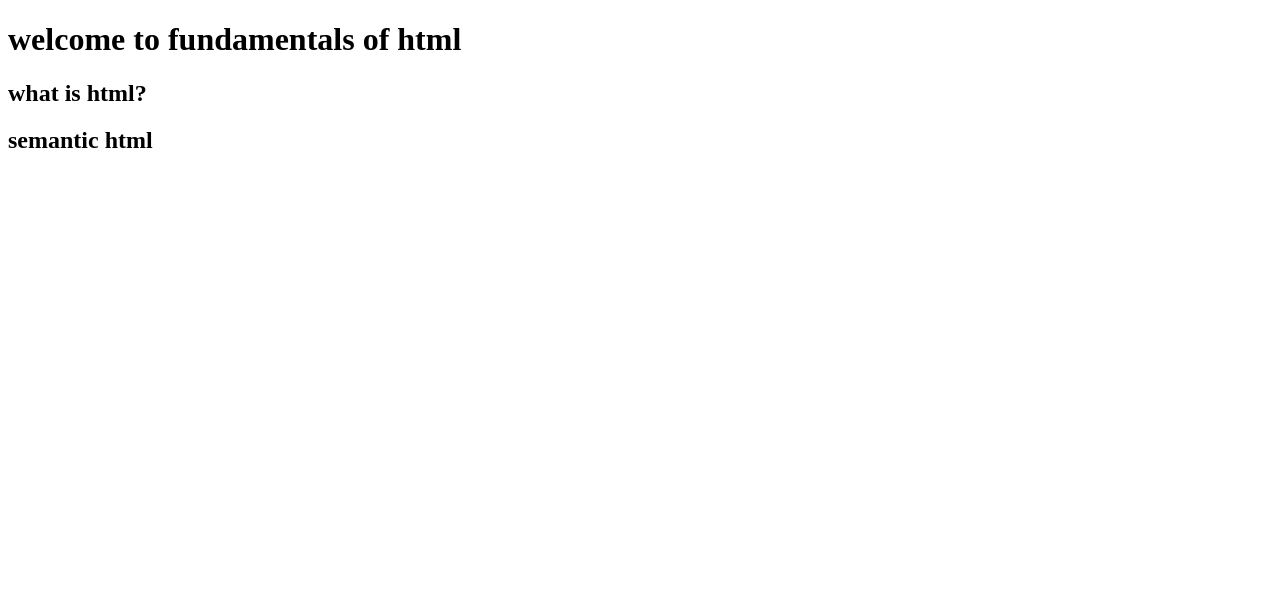
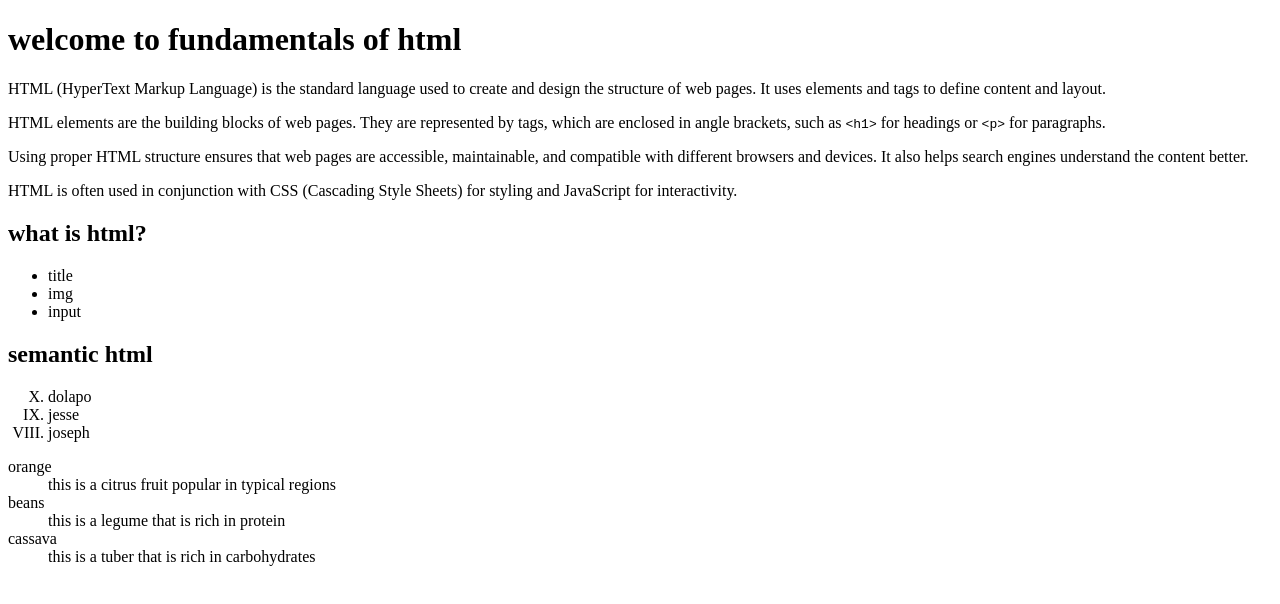
Before and after one commit to coderitec/charlie-01, a plain HTML site: page index.html in a window 1280 px wide. Drawn offline with Linux system fonts and the light colour scheme.

Commit message:
feat: explain different types of lists

```diff
--- a/index.html
+++ b/index.html
@@ -7,12 +7,40 @@
 </head>
 <body>
     <h1>welcome to <span>fundamentals</span> of html</h1>
+    <p>HTML (HyperText Markup Language) is the standard language used to create and design the structure of web pages. It uses elements and tags to define content and layout.</p>
+
+    <p>HTML elements are the building blocks of web pages. They are represented by tags, which are enclosed in angle brackets, such as <code>&lt;h1&gt;</code> for headings or <code>&lt;p&gt;</code> for paragraphs.</p>
+
+    <p>Using proper HTML structure ensures that web pages are accessible, maintainable, and compatible with different browsers and devices. It also helps search engines understand the content better.</p>
+
+    <p>HTML is often used in conjunction with CSS (Cascading Style Sheets) for styling and JavaScript for interactivity.</p>
     <section>
         <h2>what is html?</h2>
+        <ul>
+            <li>title </li>
+            <li>img </li>
+            <li>input </li>
+        </ul>
 
     </section>
     <section>
         <h2>semantic html</h2>
+        <ol type="I" start="10" reversed>
+            <li>dolapo</li>
+            <li>jesse</li>
+            <li>joseph</li>
+        </ol>
+
+        <dl>
+            <dt>orange</dt>
+            <dd>this is a citrus fruit popular in typical regions</dd>
+
+            <dt>beans</dt>
+            <dd>this is a legume that is rich in protein</dd>
+
+            <dt>cassava</dt>
+            <dd>this is a tuber that is rich in carbohydrates</dd>
+        </dl>
     </section>
 </body>
 </html>
```
